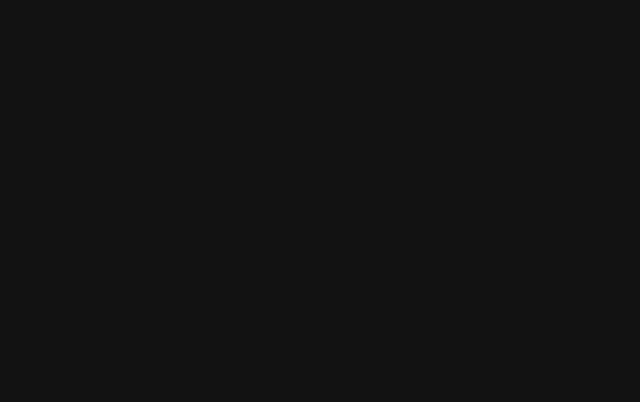
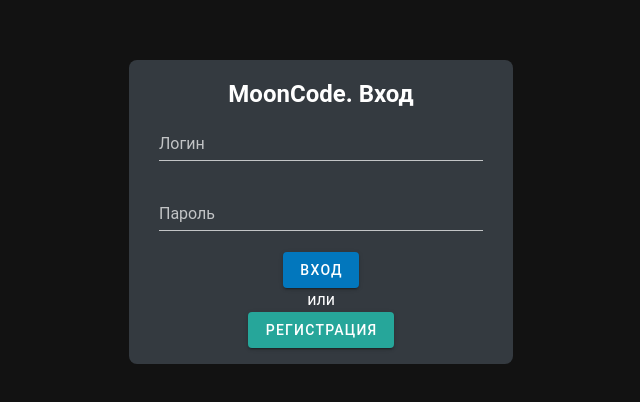
Before and after one commit to nickxgrom/moon-code-frontend, a Vue app: page /signin in a window 1280 px wide. Shown: the part 188-590 px from the top of the page, without its empty margins (319-959 px from the left). Built offline with nearby package versions, Linux system fonts and the light colour scheme; the HTML template or start-up script is replaced by a standard one.

Commit message:
Add SigninForm.vue

```diff
--- /dev/null
+++ b/src/components/shared/forms/SigninForm.vue
@@ -0,0 +1,69 @@
+<template>
+    <form-wrapper
+        :title="`MoonCode. Вход`"
+    >
+        <v-text-field
+            v-for="field in fields"
+            v-model="field.value"
+            :placeholder="field.placeholder"
+            :key="field.placeholder"
+            :label="field.label"
+            :type="field.type"
+            :rules="field.rules"
+        />
+
+        <v-btn
+            color="light-blue darken-3"
+        >
+            Вход
+        </v-btn>
+        <br/>или<br/>
+        <v-btn
+            color="teal lighten-1"
+            @click="$router.push('/signup')"
+        >
+            Регистрация
+        </v-btn>
+
+    </form-wrapper>
+</template>
+
+<script>
+import FormWrapper from "./FormWrapper.vue";
+export default {
+    name: "SignupForm",
+    components: {
+        FormWrapper,
+    },
+    data() {
+        return {
+            fields: [
+                {
+                    label: "Логин",
+                    value: "",
+                    placeholder: "Введите логин",
+                    type: "text",
+                    rules: [
+                        v => !!v || "Поле не должно быть пустым",
+                        v => /^[A-Za-z\d]+$/.test(v) || "Поле может содержать только буквы и цифры"
+                    ],
+                },
+                {
+                    label: "Пароль",
+                    value: "",
+                    placeholder: "Введите пароль",
+                    type: "password",
+                    rules: [
+                        v => !!v || "Поле не должно быть пустым",
+                        v => !/\s/.test(v) || "Пароль не должен содержать пробелы"
+                    ],
+                },
+            ],
+        }
+    },
+}
+</script>
+
+<style scoped>
+
+</style>
--- a/src/components/shared/forms/SignupForm.vue
+++ b/src/components/shared/forms/SignupForm.vue
@@ -16,7 +16,12 @@
 
         <v-btn color="teal lighten-1">Регистрация</v-btn>
         <br/>или<br/>
-        <v-btn color="light-blue darken-3">Вход</v-btn>
+        <v-btn
+            color="light-blue darken-3"
+            @click="$router.push('/signin')"
+        >
+            Вход
+        </v-btn>
     </form-wrapper>
 </template>
 
--- a/src/router/routes/index.js
+++ b/src/router/routes/index.js
@@ -16,6 +16,12 @@
         name: "signup",
         meta: {layout: 'no'},
         component: () => import('../../views/Signup.vue'),
+    },
+    {
+        path: "/signin",
+        name: "signin",
+        meta: {layout: 'no'},
+        component: () => import('../../views/Signin.vue'),
     },
     {
         path: "/favorites",
--- /dev/null
+++ b/src/views/Signin.vue
@@ -0,0 +1,17 @@
+<template>
+    <SigninForm/>
+</template>
+
+<script>
+import SigninForm from "../components/shared/forms/SigninForm.vue";
+export default {
+    name: "Signup",
+    components: {
+        SigninForm,
+    }
+}
+</script>
+
+<style scoped>
+
+</style>
```
